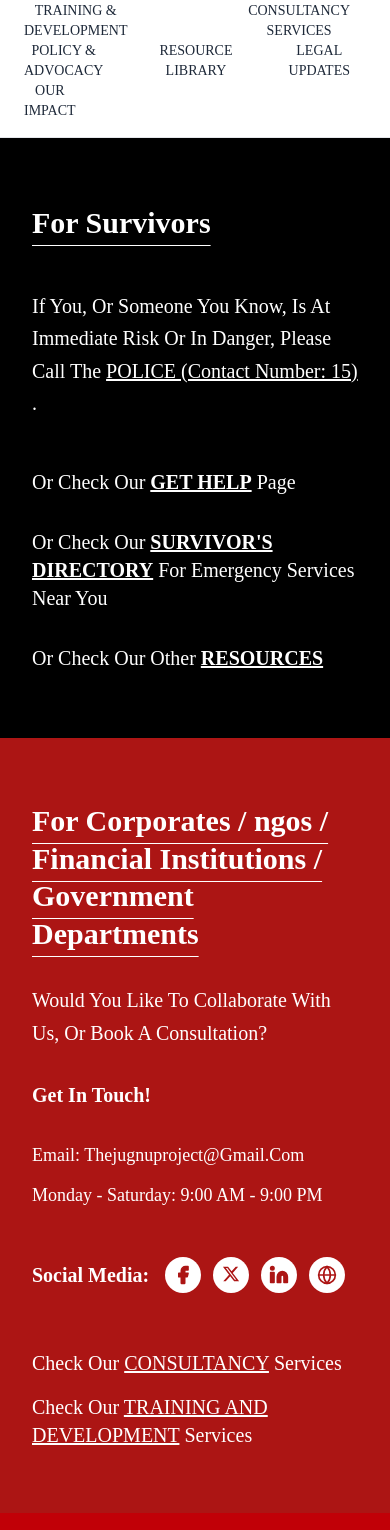
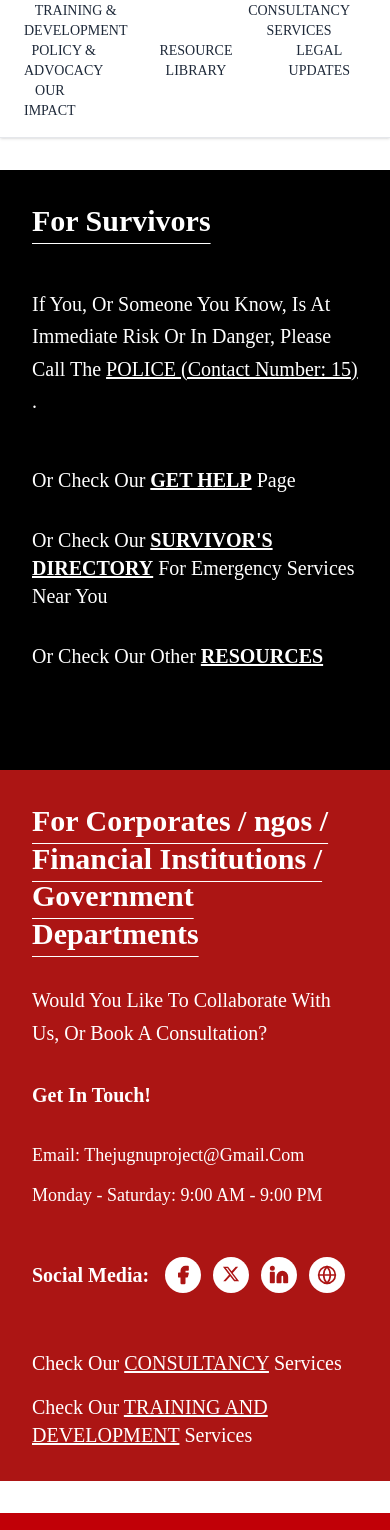
Before and after one commit to Muddasirr/jugnu, a Next.js app: page /contact in a window 390 px wide. Shown: the part 140-1670 px from the top of the page. Built offline with nearby package versions, Linux system fonts and the light colour scheme.

Commit message:
made changes

```diff
--- a/src/app/contact/page.tsx
+++ b/src/app/contact/page.tsx
@@ -4,9 +4,9 @@ import { Facebook, Linkedin, Twitter, Globe, X } from 'lucide-react';
 export default function ContactPage() {
     return (
         <main className="w-full font-serif">
-            <div className="grid grid-cols-1 md:grid-cols-2">
+            <div className="grid grid-cols-1 md:grid-cols-2 my-8">
                 {/* Left Column: Survivors */}
-                <section className="bg-black text-white px-8 py-16 md:p-20 flex flex-col justify-center min-h-[600px]">
+                <section className="bg-black text-white px-8 py-8 md:p-20 flex flex-col  min-h-[600px]">
                     <div className="max-w-xl mx-auto md:mx-0 w-full space-y-12">
                         <h1 className="text-3xl md:text-5xl font-bold underline decoration-1 underline-offset-[12px] leading-tight">
                             For Survivors
@@ -33,7 +33,7 @@ export default function ContactPage() {
                 </section>
 
                 {/* Right Column: Corporates */}
-                <section className="bg-[#AC1514] text-white px-8 py-16 md:p-20 flex flex-col justify-center min-h-[600px]">
+                <section className="bg-[#AC1514] text-white px-8 py-8 md:p-20 flex flex-col  min-h-[600px]">
                     <div className="max-w-xl mx-auto md:mx-0 w-full space-y-12">
                         <h1 className="text-3xl md:text-4xl font-bold underline decoration-1 underline-offset-[12px] leading-tight mb-8">
                             For Corporates / ngos / Financial Institutions / Government Departments
```
